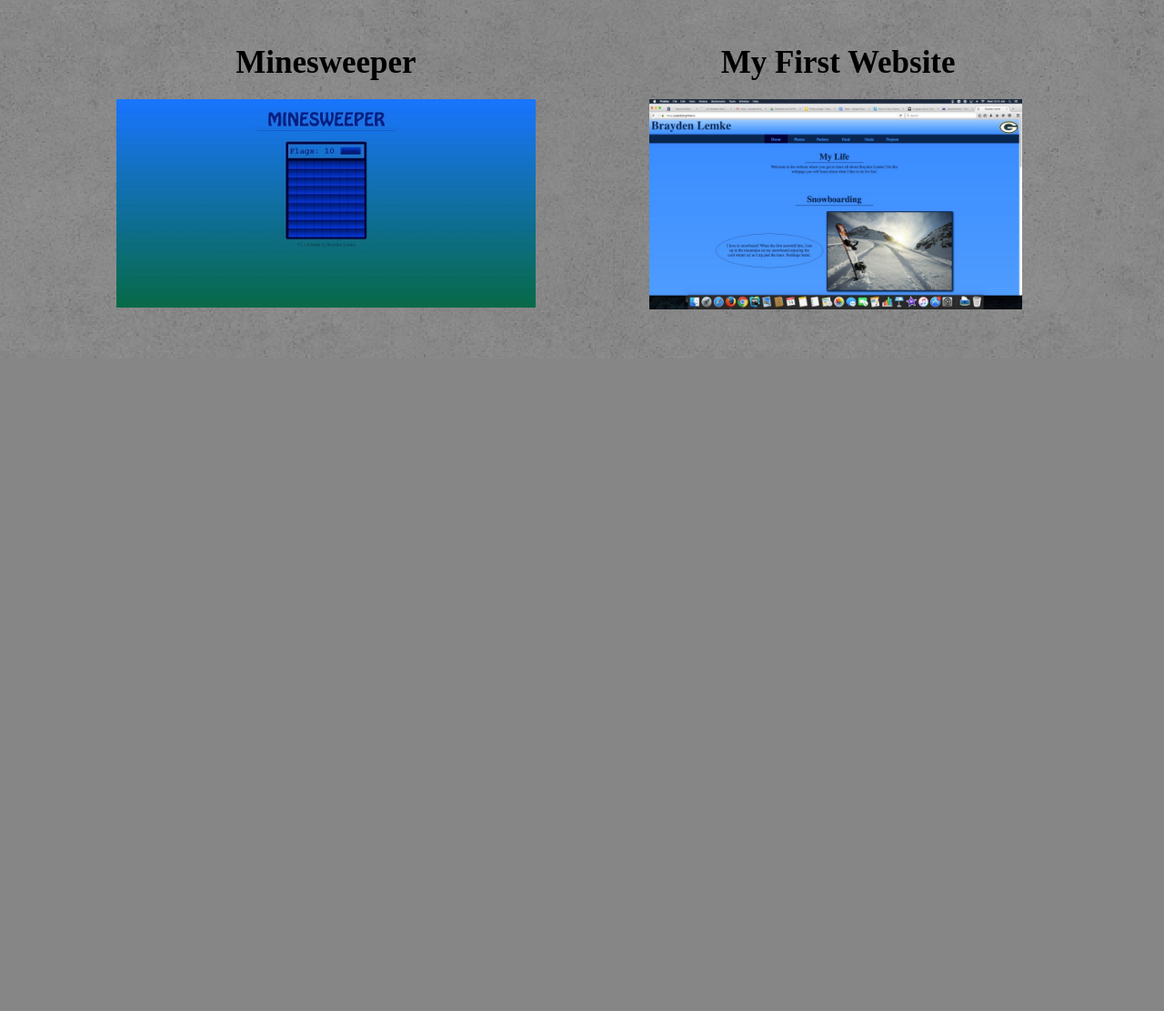
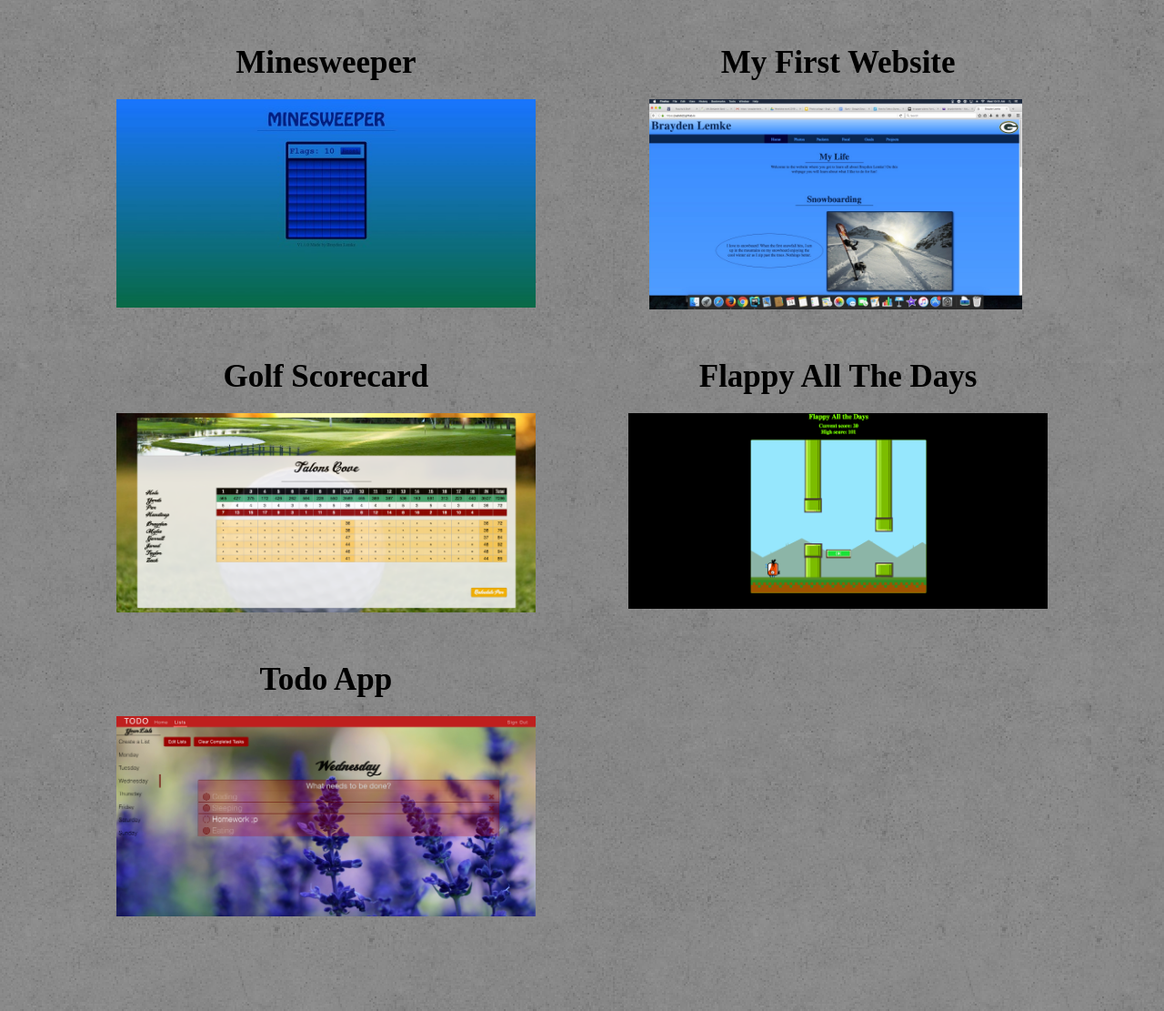
Before and after one commit to joybob22/myWebPage, a PHP site: page /projects.html in a window 1280 px wide. Shown: the part 811-1922 px from the top of the page at 91% size. Before the commit the page ends 1205 px from the top, so only its background shows below. Run offline with PHP 8.4, Linux system fonts and the light colour scheme; some libraries are stand-ins or nearby versions.

Commit message:
added to my project page and updated info in about me page

```diff
--- a/index.html
+++ b/index.html
@@ -93,8 +93,8 @@
             <div class="programmingContentIn">
                 <p class="programmingP">Computer Programming is so much fun! I have been learning to code since I was 14 and have been learning
                 like crazy this past year. I find it awesome to be able to type something into a computer and have the
-                computer complete a task or multiple tasks for you. So far I have learned Git, HTML, CSS, Java, Javascript, and C. I plan
-                on continuing to learn how to program to eventually become a software developer or engineer.</p>
+                computer complete a task or multiple tasks for you. So far I have learned Git, HTML, CSS, Java, Javascript, C, Angular 1.5,
+                Angular 2, and Typescript. I plan on continuing to learn how to program to eventually become a software developer or engineer.</p>
                 <img class="programmingIMG" src="programmingQuote.png">
             </div>
         </div>
--- a/projects.css
+++ b/projects.css
@@ -22,15 +22,17 @@
 .projectsContent {
     width: 80%;
     margin: 0 auto;
+    overflow: hidden;
+    padding-bottom: 50px;
 }
 
-.minesweeperContainer {
+.leftContainers {
     float: left;
     width: 45%;
     transition: all 0.2s;
 }
 
-.minesweeperIMG {
+.minesweeperIMG, .golfScorecardIMG, .flappyIMG, .todoAppIMG {
     width: 100%;
 }
 
@@ -39,14 +41,16 @@ h2 {
     margin-bottom: 20px;
 }
 
-.minesweeperContainer:hover {
+.leftContainers:hover {
     border: 5px solid #777;
     box-shadow: 10px 10px 20px #AAA;
+    cursor: pointer;
 }
 
-.firstWebsiteContainer:hover {
+.rightContainers:hover {
     border: 5px solid #777;
     box-shadow: -10px 10px 20px #AAA;
+    cursor: pointer;
 }
 
 
@@ -55,7 +59,7 @@ a {
     color: black;
 }
 
-.firstWebsiteContainer {
+.rightContainers {
     float: right;
     width: 45%;
     transition: all 0.2s;
--- a/projects.html
+++ b/projects.html
@@ -36,18 +36,46 @@
     <div class="projectsContainer">
         <div class="projectsContent">
             <a href="https://joybob22.github.io/minesweeper.html">
-                <div class="minesweeperContainer">
+                <div class="leftContainers">
                     <h2>Minesweeper</h2>
                     <img class='minesweeperIMG' src="minesweeperIMG.JPG">
                 </div>
             </a>
             <a href="https://joybob22.github.io">
-                <div class="firstWebsiteContainer">
+                <div class="rightContainers">
                     <h2>My First Website</h2>
                     <img class="websitePhoto" src="websitePhoto.jpg">
                 </div>
             </a>
         </div>
+        <div class="projectsContent">
+            <a href="https://joybob22.github.io/GolfProject/">
+                <div class="leftContainers">
+                    <h2>Golf Scorecard</h2>
+                    <img class='golfScorecardIMG' src="golfScorecardIMG.png">
+                </div>
+            </a>
+            <a href="https://joybob22.github.io/flappyAllTheDays/">
+                <div class="rightContainers">
+                    <h2>Flappy All The Days</h2>
+                    <img class="flappyIMG" src="FlappyAllTheDaysIMG.png">
+                </div>
+            </a>
+        </div>
+        <div class="projectsContent">
+            <a href="https://joybob22.github.io/ToDoApp">
+                <div class="leftContainers">
+                    <h2>Todo App</h2>
+                    <img class='todoAppIMG' src="todoApp.png">
+                </div>
+            </a>
+            <!--<a href="https://joybob22.github.io/flappyAllTheDays/">-->
+                <!--<div class="rightContainers">-->
+                    <!--<h2>Flappy All The Days</h2>-->
+                    <!--<img class="flappyIMG" src="FlappyAllTheDaysIMG.png">-->
+                <!--</div>-->
+            <!--</a>-->
+        </div>
     </div>
     </body>
 </html>
```
Also changed, not shown: FlappyAllTheDaysIMG.png (added), golfScorecardIMG.png (added), todoApp.png (added).
